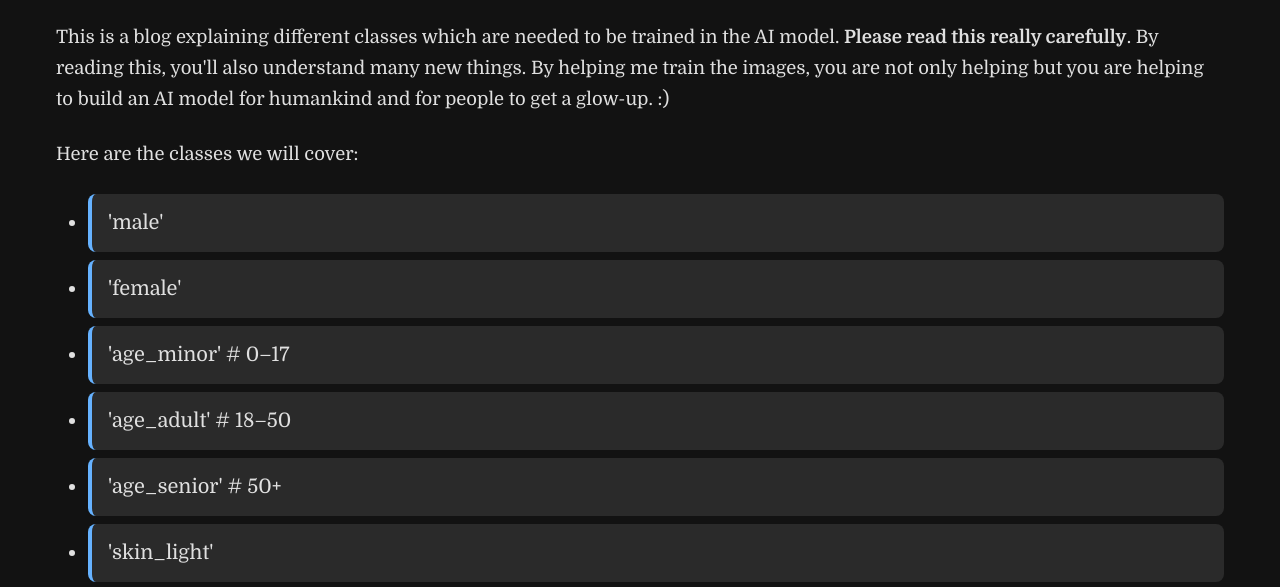
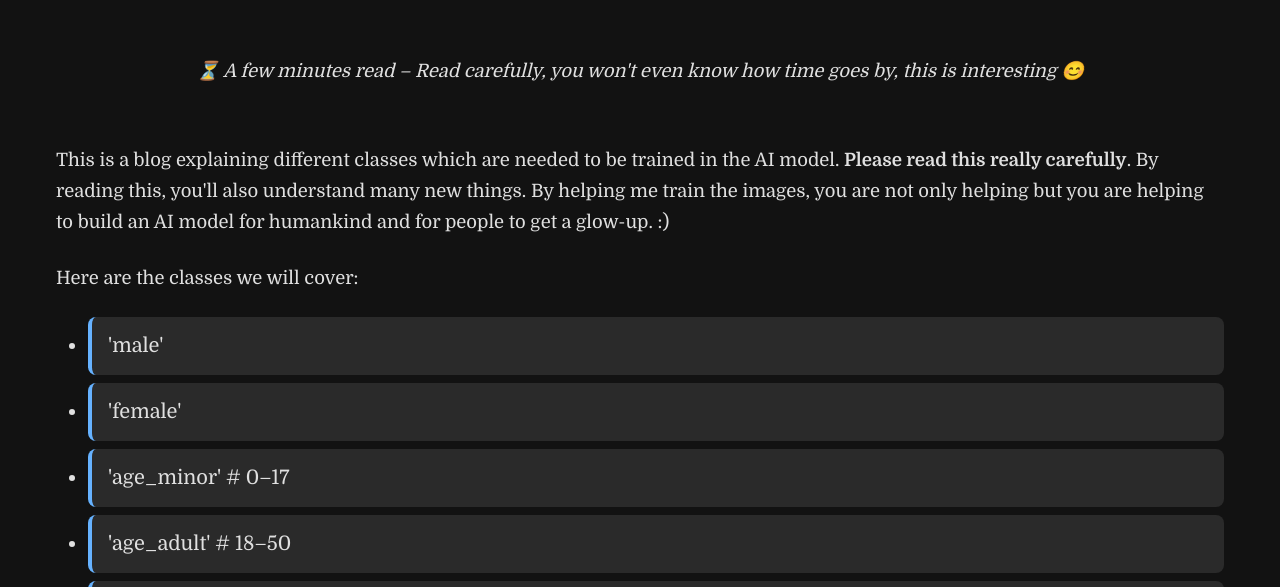
Before and after one commit to saswatthedev/blog, a plain HTML site: page index.html in a window 1280 px wide. Shown: the part 141-728 px from the top of the page. Drawn offline with Linux system fonts and the light colour scheme.

Commit message:
Update index.html

```diff
--- a/index.html
+++ b/index.html
@@ -220,6 +220,9 @@
     <div class="blog-content">
         <section id="introduction">
             <h2>Welcome to the AI Training Blog</h2>
+            <br>
+
+            <p style="text-align: center;"><em>⏳ A few minutes read – Read carefully, you won't even know how time goes by, this is interesting 😊</em></p><br>
             <p>This is a blog explaining different classes which are needed to be trained in the AI model. <strong>Please read this really carefully</strong>. By reading this, you'll also understand many new things. By helping me train the images, you are not only helping but you are helping to build an AI model for humankind and for people to get a glow-up. :)</p>
 
 
```
